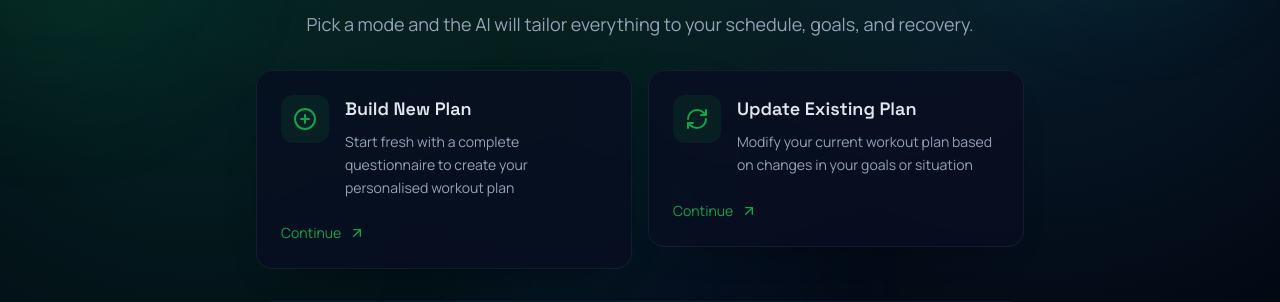
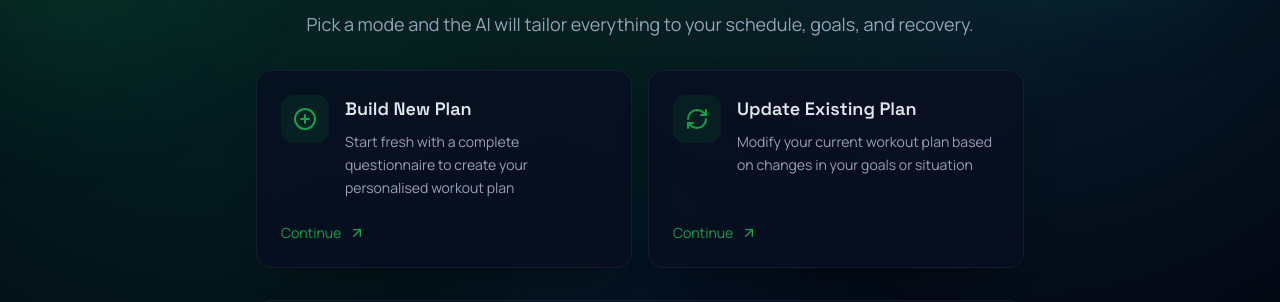
Before and after one commit to Samcarr01/gym-app, a Next.js app: page /start in a window 1280 px wide. Shown: the part 290-592 px from the top of the page. Built offline with nearby package versions, Linux system fonts and the light colour scheme.

Commit message:
Match mode card heights

```diff
--- a/src/components/ModeSelector.tsx
+++ b/src/components/ModeSelector.tsx
@@ -13,8 +13,8 @@ interface ModeCardProps {
 
 function ModeCard({ title, description, icon, href }: ModeCardProps) {
   return (
-    <Link href={href}>
-      <Card className="p-6 hover:border-primary/50 transition-all hover:-translate-y-1 cursor-pointer group">
+    <Link href={href} className="block h-full">
+      <Card className="h-full p-6 hover:border-primary/50 transition-all hover:-translate-y-1 cursor-pointer group flex flex-col">
         <div className="flex items-start gap-4">
           <div className="p-3 rounded-xl bg-primary/10 text-primary group-hover:bg-primary/20 transition-colors">
             {icon}
@@ -24,7 +24,7 @@ function ModeCard({ title, description, icon, href }: ModeCardProps) {
             <p className="text-muted-foreground text-sm mt-2 leading-relaxed">{description}</p>
           </div>
         </div>
-        <div className="mt-6 inline-flex items-center gap-2 text-sm text-primary">
+        <div className="mt-auto pt-6 inline-flex items-center gap-2 text-sm text-primary">
           Continue <ArrowUpRight className="h-4 w-4" />
         </div>
       </Card>
@@ -34,7 +34,7 @@ function ModeCard({ title, description, icon, href }: ModeCardProps) {
 
 export function ModeSelector() {
   return (
-    <div className="grid gap-4 md:grid-cols-2">
+    <div className="grid gap-4 md:grid-cols-2 items-stretch">
       <ModeCard
         title="Build New Plan"
         description="Start fresh with a complete questionnaire to create your personalised workout plan"
```
